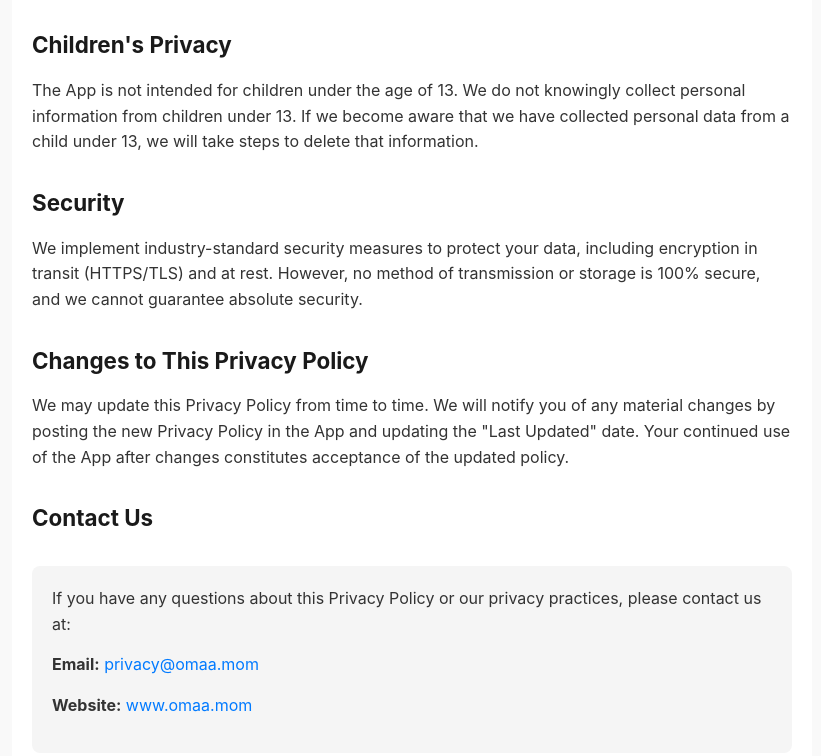
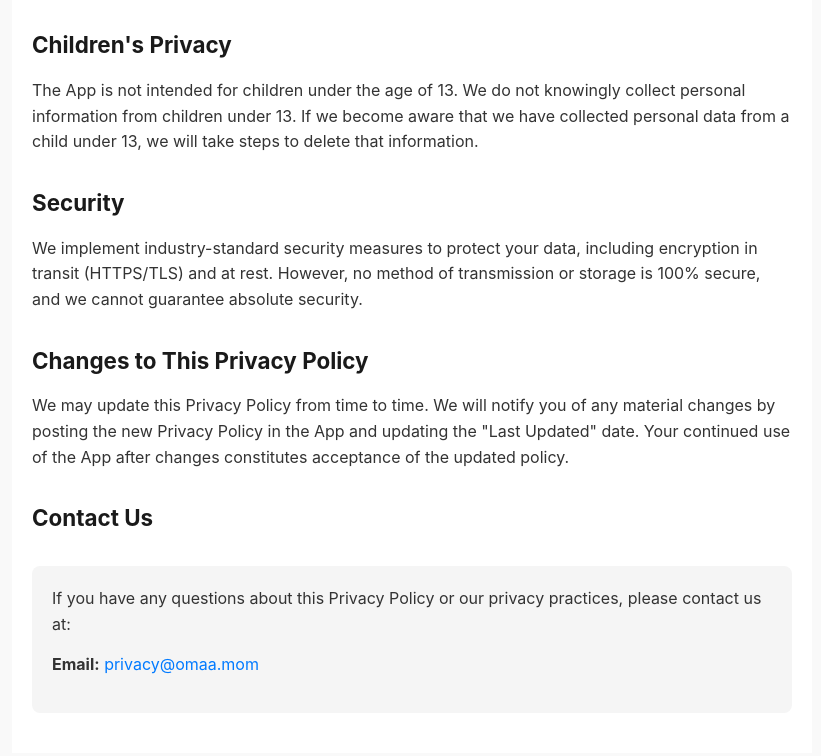
Before and after one commit to o-maa/o-maa.github.io, a plain HTML site: page ios-privacy-policy/index.html in a window 1280 px wide. Shown: the part 2355-3111 px from the top of the page, without its empty margins (228-1049 px from the left). Drawn offline with Linux system fonts and the light colour scheme.

Commit message:
Update index.html

```diff
--- a/ios-privacy-policy/index.html
+++ b/ios-privacy-policy/index.html
@@ -173,7 +173,6 @@
         <div class="contact-box">
             <p>If you have any questions about this Privacy Policy or our privacy practices, please contact us at:</p>
             <p><strong>Email:</strong> <a href="mailto:privacy@omaa.mom">privacy@omaa.mom</a></p>
-            <p><strong>Website:</strong> <a href="https://www.omaa.mom">www.omaa.mom</a></p>
         </div>
     </div>
 </body>
```
